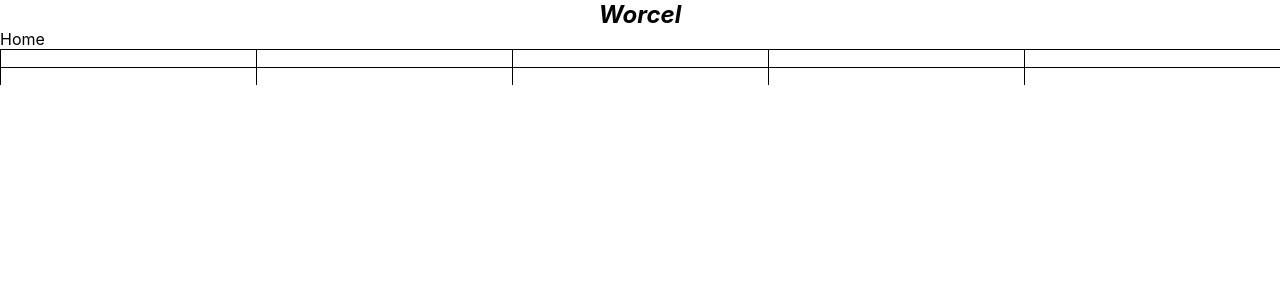
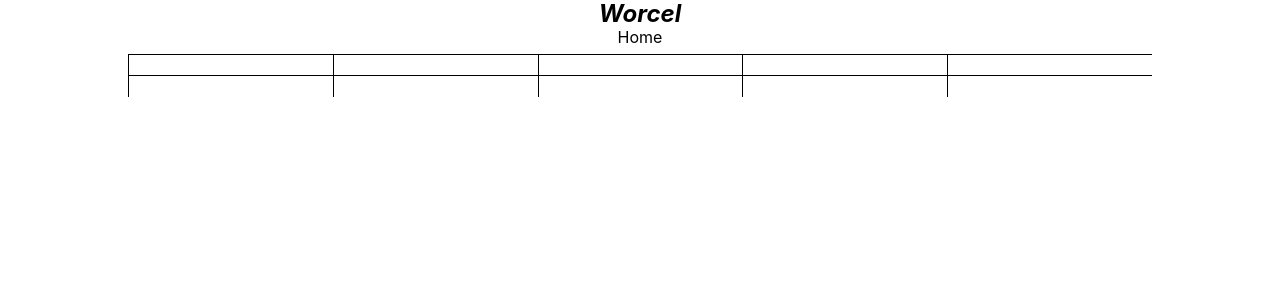
Before and after one commit to burevestnik-png/worcel, a Next.js app: page /workspace in a window 1280 px wide. Shown: the top 300 px of the page. Built offline with nearby package versions, Linux system fonts and the light colour scheme.

Commit message:
Fixed global.css

```diff
--- a/package.json
+++ b/package.json
@@ -9,6 +9,7 @@
   },
   "dependencies": {
     "next": "10.0.6",
+    "normalize.css": "^8.0.1",
     "react": "17.0.1",
     "react-dom": "17.0.1",
     "recoil": "^0.1.2",
--- a/pages/_app.js
+++ b/pages/_app.js
@@ -1,4 +1,5 @@
 import '../styles/globals.css'
+import 'normalize.css/normalize.css'
 import { RecoilRoot } from 'recoil'
 
 function MyApp({ Component, pageProps }) {
--- a/pages/workspace.tsx
+++ b/pages/workspace.tsx
@@ -1,5 +1,5 @@
 import React, { FC } from 'react'
-import { Header, Link, MainLayout } from '@components'
+import { Container, Header, Link, MainLayout, SizedBox } from '@components'
 import { ROOT } from '@utils'
 import { CellGrid } from '@Workspace'
 
@@ -7,8 +7,11 @@ const WorkSpace: FC = () => {
     return (
         <MainLayout title={'Workspace'}>
             <Header />
-            <Link href={ROOT} text={'Home'} />
-            <CellGrid />
+            <Container>
+                <Link href={ROOT} text={'Home'} />
+                <SizedBox height={'.5rem'} />
+                <CellGrid />
+            </Container>
         </MainLayout>
     )
 }
--- a/styles/globals.css
+++ b/styles/globals.css
@@ -1,11 +1,17 @@
+:root {
+  box-sizing: border-box;
+}
+
+*,
+::before,
+::after {
+  box-sizing: inherit;
+}
+
 html,
 body {
-  padding: 0;
-  margin: 0;
+  min-height: 100vh;
+  min-width: 100%;
   font-family: -apple-system, BlinkMacSystemFont, Segoe UI, Roboto, Oxygen,
-    Ubuntu, Cantarell, Fira Sans, Droid Sans, Helvetica Neue, sans-serif;
+  Ubuntu, Cantarell, Fira Sans, Droid Sans, Helvetica Neue, sans-serif;
 }
-
-* {
-  box-sizing: border-box;
-}
```
Also changed, not shown: 1 other file (tests, documents, lock files or other folders).
